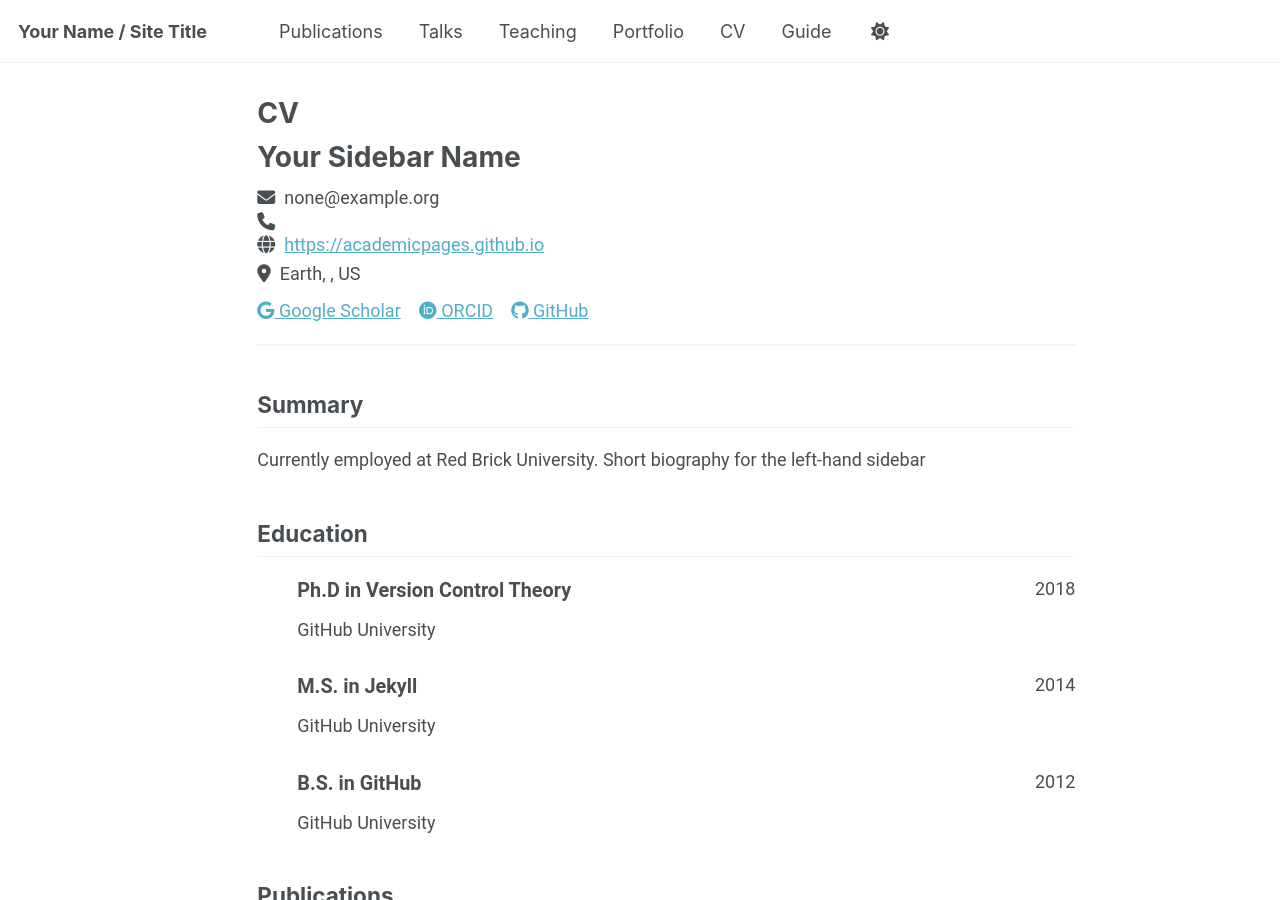
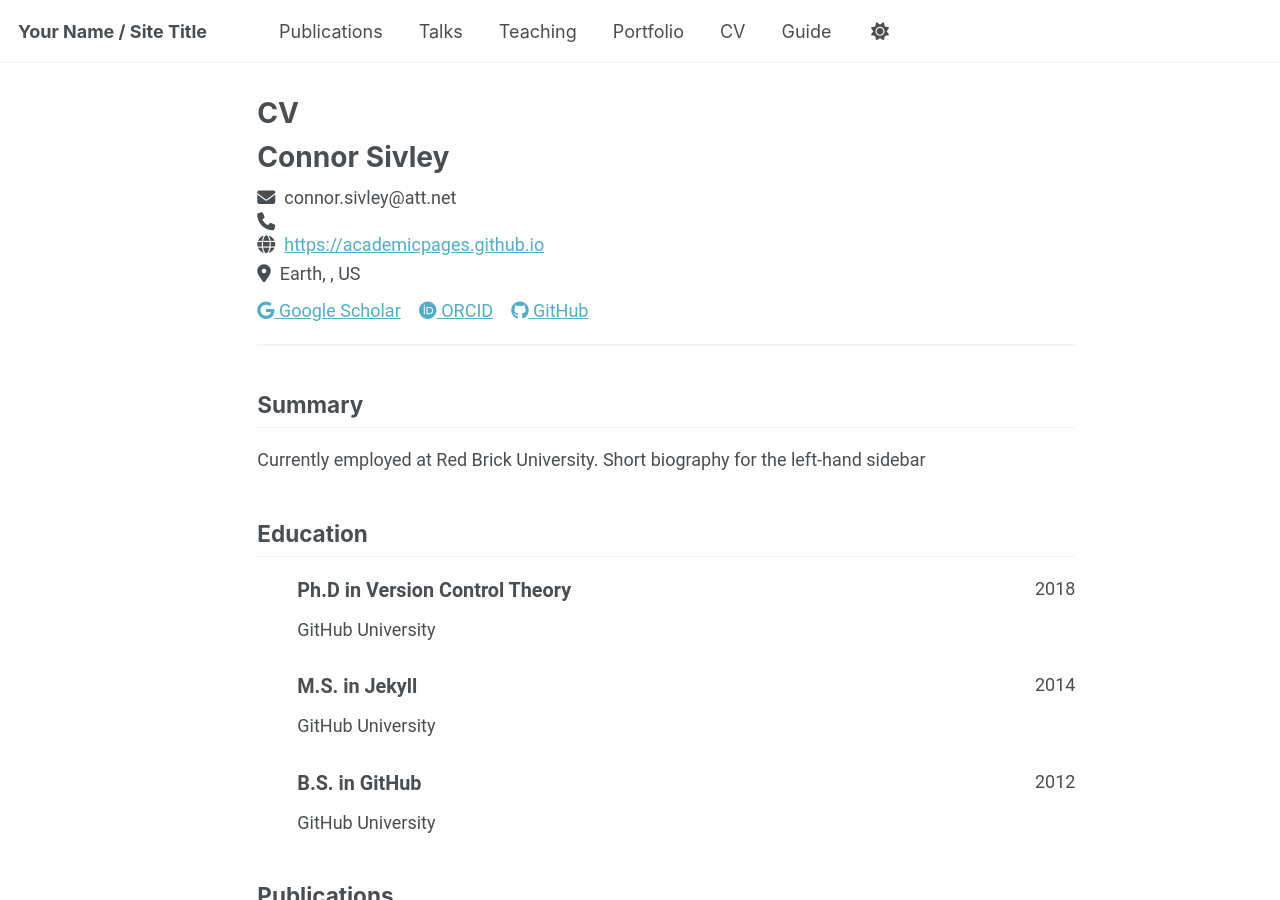
Before and after one commit to ConnorSivley/ConnorSivley.github.io, a Jekyll site: the page built from _pages/cv-json.md, in a window 1280 px wide and 900 px high. Built offline with Jekyll 4.4.1, drawn with Linux system fonts in a browser that asks for light colours; a script bundle is joined from its source files by our own code; library files that are not in the unit come from our copies.

Commit message:
Update cv.json

```diff
--- a/_data/cv.json
+++ b/_data/cv.json
@@ -1,7 +1,7 @@
 {
   "basics": {
-    "name": "Your Sidebar Name",
-    "email": "none@example.org",
+    "name": "Connor Sivley",
+    "email": "connor.sivley@att.net",
     "phone": "",
     "website": "https://academicpages.github.io",
     "summary": "Currently employed at Red Brick University. Short biography for the left-hand sidebar",
```
